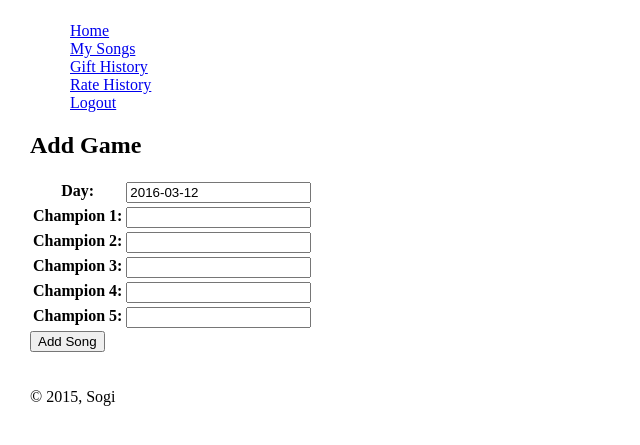
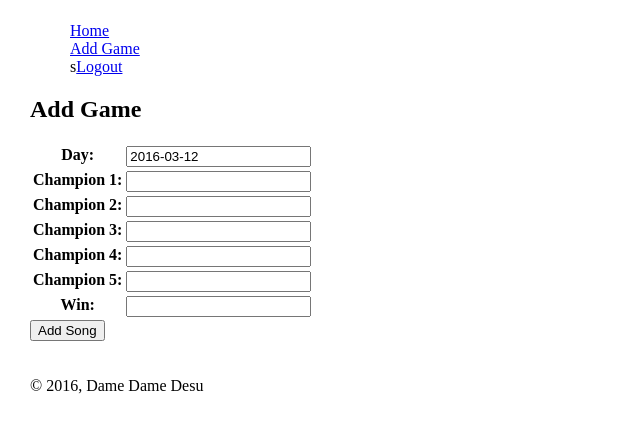
Before and after one commit to satellite1012/damedamedesu, a Django app: a page that uses templates/portal/portal.html in a window 1280 px wide. Shown: the part 58-503 px from the top of the page, without its empty margins (0-640 px from the left). Run offline with Django 3.2, Linux system fonts and the light colour scheme; the visitor is signed in with stand-in values (Sample User, id 1).

Commit message:
now should have proper add game functionality

```diff
--- a/portal/forms.py
+++ b/portal/forms.py
@@ -8,3 +8,4 @@ class AddGameForm(forms.Form):
     champ3 = forms.CharField(label='Champion 3', max_length=128, required=True)
     champ4 = forms.CharField(label='Champion 4', max_length=128, required=True)
     champ5 = forms.CharField(label='Champion 5', max_length=128, required=True)
+    win = forms.IntegerField(required=True)
--- a/portal/models.py
+++ b/portal/models.py
@@ -4,3 +4,4 @@ from django.contrib.auth.models import User
 class Game(models.Model):
     day = models.DateField
     champs = models.CharField(max_length=2048) #encoded as name1/name2/name3/name4/name5
+    win = models.IntegerField
--- a/portal/views.py
+++ b/portal/views.py
@@ -26,9 +26,10 @@ def add_game_page(request):
         if form.is_valid():
             fday = form.cleaned_data['day']
             fchamps = "%s/%s/%s/%s/%s" % (form.cleaned_data['champ1'], form.cleaned_data['champ2'], form.cleaned_data['champ3'], form.cleaned_data['champ4'], form.cleaned_data['champ5'])
+            fwin = form.cleaned_data['win']
 
             # check that url hasn't been used already
-            g = Game.objects.create(day=fday, champions=fchamps)
+            g = Game.objects.create(day=fday, champions=fchamps, win=fwin)
 
             return HttpResponseRedirect('/portal/')
 
--- a/templates/portal/portal.html
+++ b/templates/portal/portal.html
@@ -4,7 +4,7 @@
 {% endcomment %}
 
 {% block head %}
-    <title>Sogi | {% block title %}{% endblock %}</title>
+    <title>Dame Dame Desu | {% block title %}{% endblock %}</title>
 {% endblock %}
 
 {% block body %}
@@ -15,27 +15,14 @@
     <section>
         <ul>
             <a href="/portal/">Home</a><br>
-            <a href="/portal/mysongs/">My Songs</a><br>
-            <a href="/portal/history/gift/">Gift History</a><br>
-            <a href="/portal/history/rate/">Rate History</a><br>
-            <a href="/logout/">Logout</a><br>
+            <a href="/portal/addgame/">Add Game</a><br>
+            s<a href="/logout/">Logout</a><br>
         </ul>
-
-        {% if user.group_set.all|length > 0 %}
-        <ul>
-            <b>My Groups</b>
-            <br>
-            {% for g in user.group_set.all %}
-            <a href="/portal/group/{{ g.pk }}">{{ g.name }}</a>
-            <br>
-            {% endfor %}
-        </ul>
-        {% endif %}
     </section>
 
     {% block content %}{% endblock %}
 
     <footer>
-        <span>&copy; 2015, Sogi</span>
+        <span>&copy; 2016, Dame Dame Desu</span>
     </footer>
 {% endblock %}
```
Also changed, not shown: templates/portal/index.html (+2 -18 lines).
